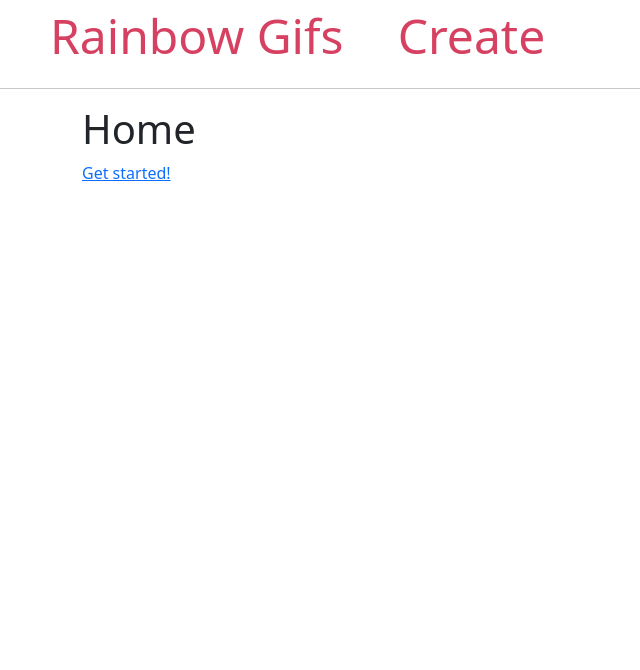
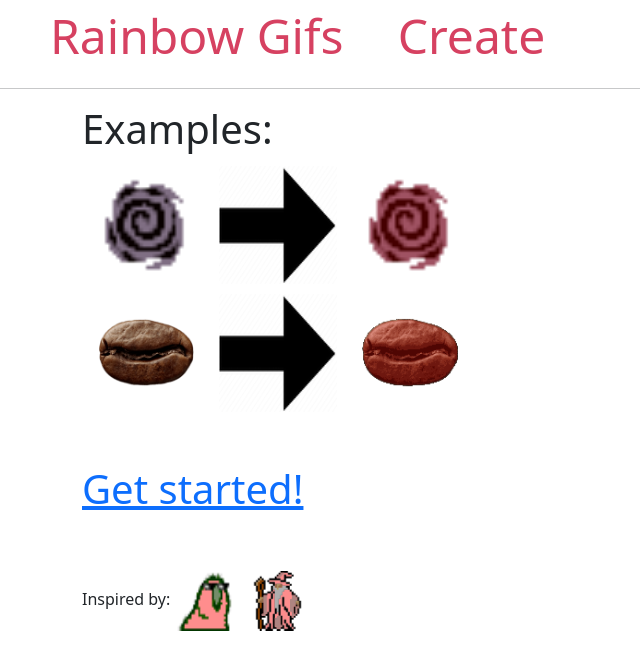
Before and after one commit to tanelso2/rainbow_gifs, a Flask app: page / in a window 1280 px wide. Shown: the top 670 px of the page, without its empty margins (0-640 px from the left). Run offline with Flask 2, Linux system fonts and the light colour scheme.

Commit message:
Improved look and feel of site
* Added descriptions to form parameters
* added examples to home page
* added inspirations to home page
* split css into own file

```diff
--- a/app.py
+++ b/app.py
@@ -2,6 +2,7 @@ from flask import Flask, render_template, request, url_for, flash, redirect
 from rainbow import rainbowify
 import os
 import logging
+import random
 
 app = Flask(__name__)
 
@@ -13,19 +14,19 @@ params = [{'name': 'blend_amount',
            'default': 0.25,
            'min': 0.0,
            'max': 1.0,
-           'help': 'TODO'},
+           'help': 'How vibrant the rainbow colors should be'},
           {'name': 'hue_rate',
            'type': int,
            'default': 30,
            'min': 5,
            'max': 100,
-           'help': 'TODO'},
+           'help': 'How fast the colors change'},
           {'name': 'duration',
            'type': int,
            'default': 60,
            'min': 5,
            'max': 300,
-           'help': 'TODO'}
+           'help': 'How long the gif should be'}
          ]
 
 def random_name():
@@ -33,12 +34,32 @@ def random_name():
 
 def path_for(id):
     output_filename = f"{id}.gif"
-    output_path = os.path.join('static', 'output', output_filename)
+    output_path = os.path.join('static', 'images', 'output', output_filename)
     return output_path
+
+examples_dir = os.path.join('static', 'images', 'examples')
+
+def get_examples():
+    possible_examples = []
+    with os.scandir(examples_dir) as it:
+        for x in it:
+            if x.is_dir():
+                in_file = os.path.join(examples_dir, x.name, "in.png")
+                out_file = os.path.join(examples_dir, x.name, "out.gif")
+                if os.path.isfile(in_file) and os.path.isfile(out_file):
+                    possible_examples.append({"in": in_file, "out": out_file})
+    return possible_examples
+
+
 
 @app.route('/')
 def index():
-    return render_template('index.html', messages=messages)
+    all_examples = get_examples()
+    random.shuffle(all_examples)
+    how_many = 2
+    examples = all_examples[0:how_many]
+
+    return render_template('index.html', examples=examples)
 
 
 @app.route('/create/', methods=('GET', 'POST'))
--- /dev/null
+++ b/static/css/site.css
@@ -0,0 +1,28 @@
+.message {
+    padding: 10px;
+    margin: 5px;
+    background-color: #f3f3f3
+}
+nav a {
+    color: #d64161;
+    font-size: 3em;
+    margin-left: 50px;
+    text-decoration: none;
+}
+.alert {
+    padding: 20px;
+    margin: 5px;
+    color: #970020;
+    background-color: #ffd5de;
+}
+
+.inspiration {
+    padding: 2px;
+    height: 64px;
+    width: 64px;
+}
+.example {
+    padding: 5px;
+    height: 128px;
+    width: 128px;
+}
--- a/templates/base.html
+++ b/templates/base.html
@@ -3,26 +3,7 @@
 <head>
     <meta charset="UTF-8">
     <title>{% block title %} {% endblock %} - Rainbow Gifs</title>
-    <style>
-        .message {
-            padding: 10px;
-            margin: 5px;
-            background-color: #f3f3f3
-        }
-        nav a {
-            color: #d64161;
-            font-size: 3em;
-            margin-left: 50px;
-            text-decoration: none;
-        }
-        .alert {
-            padding: 20px;
-            margin: 5px;
-            color: #970020;
-            background-color: #ffd5de;
-        }
-
-    </style>
+    <link href="/static/css/site.css" rel="stylesheet">
     <link href="https://cdn.jsdelivr.net/npm/bootstrap@5.2.0/dist/css/bootstrap.min.css" rel="stylesheet" integrity="sha384-gH2yIJqKdNHPEq0n4Mqa/HGKIhSkIHeL5AyhkYV8i59U5AR6csBvApHHNl/vI1Bx" crossorigin="anonymous">
 </head>
 <body>
--- a/templates/create.html
+++ b/templates/create.html
@@ -4,7 +4,8 @@
     <h1>{% block title %} Create a new rainbow gif {% endblock %}</h1>
     <form method="post" enctype="multipart/form-data">
         {% for x in params %}
-        <label for="{{x.name}}" class="form-label">{{x.name}}</label>
+        <label for="{{x.name}}" class="form-label"><b>{{x.name}}</b></label>
+        <p>{{x.help}}</p>
         <input class="form-control mb-3"
                type="range"
                id="{{x.name}}"
--- a/templates/index.html
+++ b/templates/index.html
@@ -1,8 +1,27 @@
 {% extends 'base.html' %}
 
 {% block content %}
-    <h1>{% block title %} Home {% endblock %}</h1>
+    <h1>{% block title %} Examples: {% endblock %}</h1>
     <div>
-        <a href="{{url_for('create')}}">Get started!</a>
+        {% for x in examples %}
+        <img class="example input" src="{{x.in}}">
+        <img class="example" src="/static/images/right_arrow.png">
+        <img class="example output" src="{{x.out}}">
+        <br>
+        {% endfor %}
+        <br>
+        <br>
+        <h1>
+            <a href="{{url_for('create')}}">Get started!</a>
+        </h1>
+        <br>
+        <br>
+    </div>
+    <div>
+        <p>
+            Inspired by:
+            <img class="inspiration" src="/static/images/party_parrot.gif">
+            <img class="inspiration" src="/static/images/party_wizard.gif">
+        </p>
     </div>
 {% endblock %}
```
Also changed, not shown: static/images/examples/bean/in.png (added), static/images/examples/bean/out.gif (added), static/images/examples/justin/in.png (added), static/images/examples/justin/out.gif (added), static/images/examples/void/in.png (added), static/images/examples/void/out.gif (added), static/images/party_parrot.gif (added), static/images/party_wizard.gif (added), static/images/right_arrow.png (added), 2 other files.
